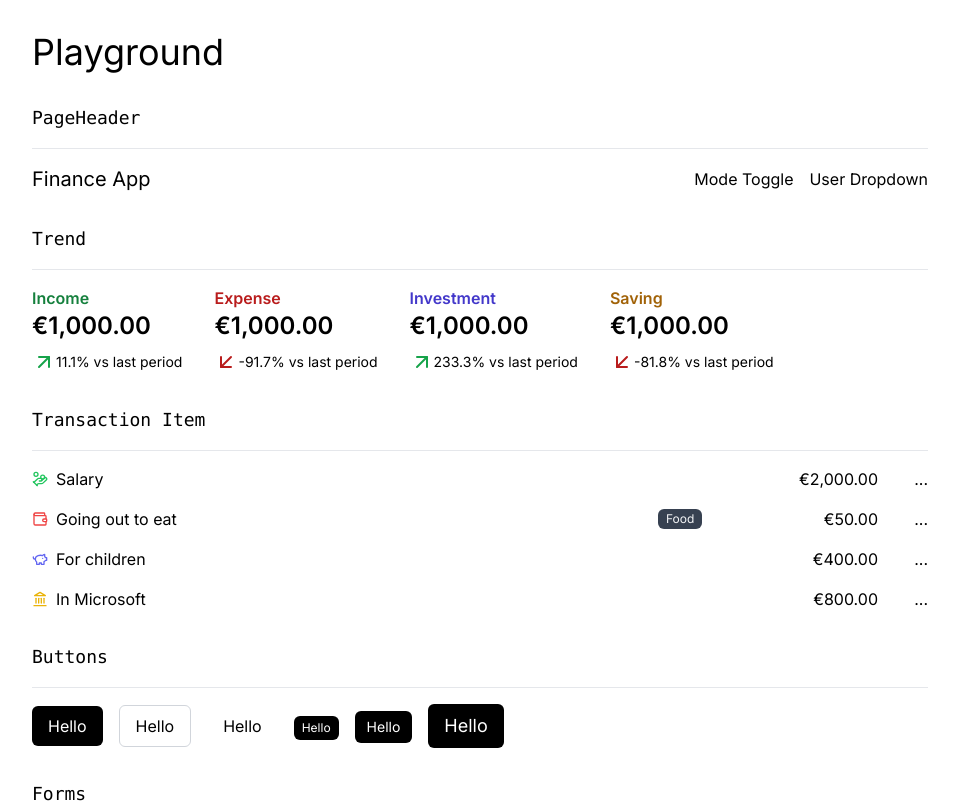
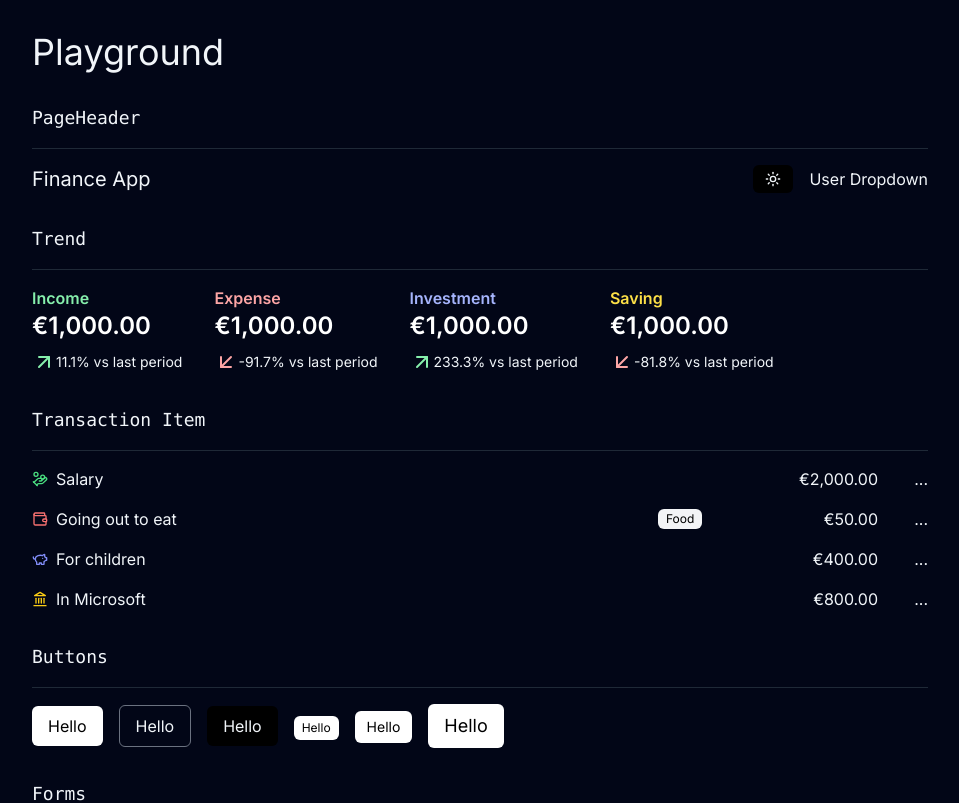
Before and after one commit to Amirhoseinmiri/finance-app, a Next.js app: page /playground in a window 1280 px wide. Shown: the top 803 px of the page, without its empty margins (160-1119 px from the left). Built offline with nearby package versions, Linux system fonts and the light colour scheme; no server answers.

Commit message:
add dark mode

```diff
--- a/package.json
+++ b/package.json
@@ -12,6 +12,7 @@
     "lucide-react": "^0.390.0",
     "next": "14.2.3",
     "react": "^18",
+    "react-cookie": "^7.1.4",
     "react-dom": "^18"
   },
   "devDependencies": {
--- a/src/app/layout.js
+++ b/src/app/layout.js
@@ -1,5 +1,6 @@
 import { Inter } from "next/font/google";
 import "./globals.css";
+import useServerDarkMode from "@/hooks/use-server-dark-mode";
 
 const inter = Inter({ subsets: ["latin"] });
 
@@ -9,8 +10,9 @@ export const metadata = {
 };
 
 export default function RootLayout({ children }) {
+  const theme = useServerDarkMode();
   return (
-    <html lang="en">
+    <html lang="en" className={theme}>
       <body className={inter.className}>{children}</body>
     </html>
   );
--- /dev/null
+++ b/src/components/DarkModeToggle/DarkModeToggle.js
@@ -0,0 +1,20 @@
+"use client";
+import React from "react";
+import Button from "../Button/Button";
+import useDarkMode from "@/hooks/use-dark-mode";
+import { Moon, Sun } from "lucide-react";
+
+const DarkModeToggle = ({ defaultMode = "dark" }) => {
+  const { theme, toggleTheme } = useDarkMode(defaultMode);
+  return (
+    <Button variant="ghost" size="sm" onClick={toggleTheme}>
+      {theme === "dark" ? (
+        <Sun className="w-4 h-4" />
+      ) : (
+        <Moon className="w-4 h-4" />
+      )}
+    </Button>
+  );
+};
+
+export default DarkModeToggle;
--- a/src/components/pageHeader/pageHeader.js
+++ b/src/components/pageHeader/pageHeader.js
@@ -1,7 +1,10 @@
 import Link from "next/link";
 import React from "react";
+import DarkModeToggle from "../DarkModeToggle/DarkModeToggle";
+import useServerDarkMode from "@/hooks/use-server-dark-mode";
 
 const PageHeader = ({ className }) => {
+  const theme = useServerDarkMode();
   return (
     <header className={`flex justify-between items-center ${className}`}>
       <Link
@@ -11,7 +14,7 @@ const PageHeader = ({ className }) => {
         Finance App
       </Link>
       <div className="flex items-center space-x-4">
-        <div>Mode Toggle</div>
+        <DarkModeToggle defaultMode={theme} />
         <div>User Dropdown</div>
       </div>
     </header>
--- /dev/null
+++ b/src/hooks/use-dark-mode.js
@@ -0,0 +1,21 @@
+import { useState } from "react";
+import { useCookies } from "react-cookie";
+
+const useDarkMode = (defaultTheme = "dark") => {
+  const [theme, setTheme] = useState(defaultTheme);
+  const [_, setCookie] = useCookies(["theme"]);
+
+  const setAndSaveTheme = (theme) => {
+    setTheme(theme);
+    document.documentElement.classList.remove("light", "dark");
+    document.documentElement.classList.add(theme);
+    setCookie("theme", theme);
+  };
+  const toggleTheme = () => {
+    setAndSaveTheme(theme === "dark" ? "light" : "dark");
+  };
+
+  return { theme, toggleTheme };
+};
+
+export default useDarkMode;
--- /dev/null
+++ b/src/hooks/use-server-dark-mode.js
@@ -0,0 +1,7 @@
+import { cookies } from "next/headers";
+
+const useServerDarkMode = (defaultTheme = "dark") => {
+  return cookies().get("theme")?.value ?? defaultTheme;
+};
+
+export default useServerDarkMode;
--- a/tailwind.config.js
+++ b/tailwind.config.js
@@ -1,5 +1,6 @@
 /** @type {import('tailwindcss').Config} */
 module.exports = {
+  darkMode: "class",
   content: [
     "./src/pages/**/*.{js,ts,jsx,tsx,mdx}",
     "./src/components/**/*.{js,ts,jsx,tsx,mdx}",
```
Also changed, not shown: 1 other file (tests, documents, lock files or other folders).
